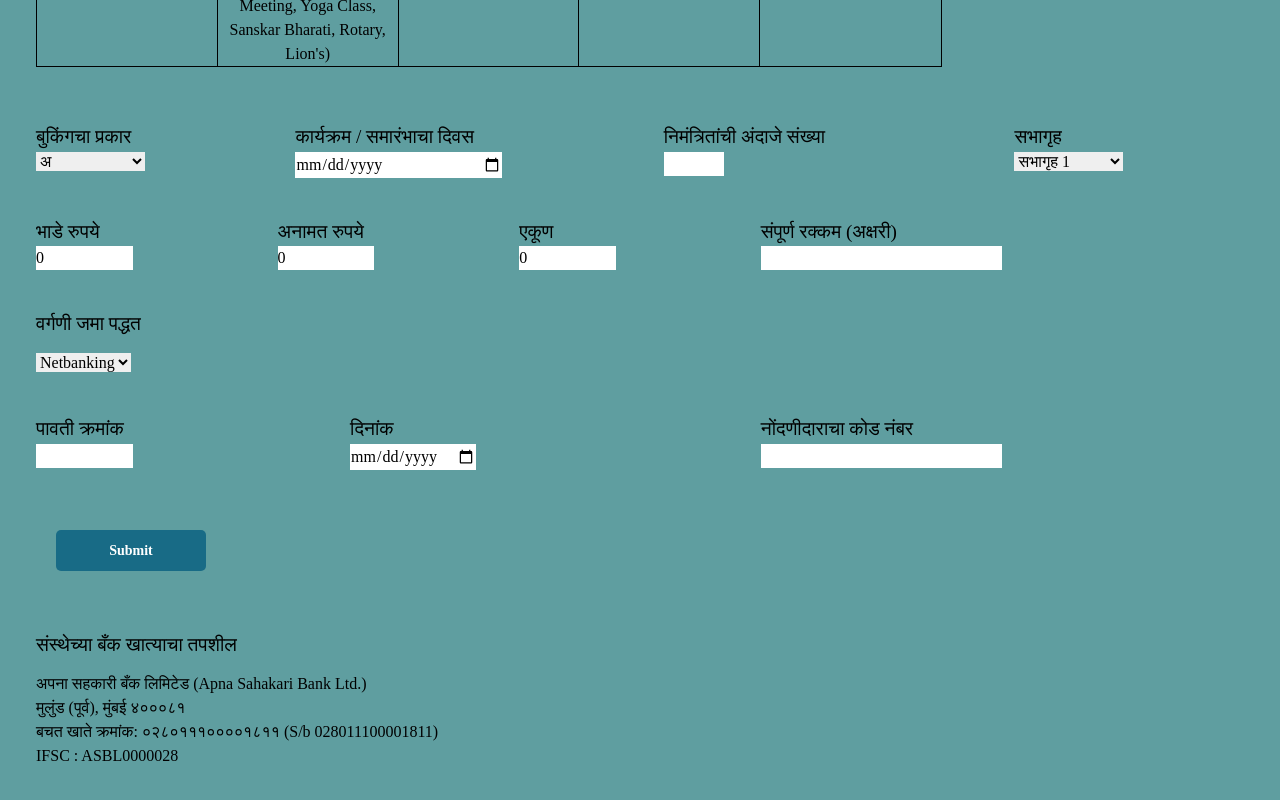
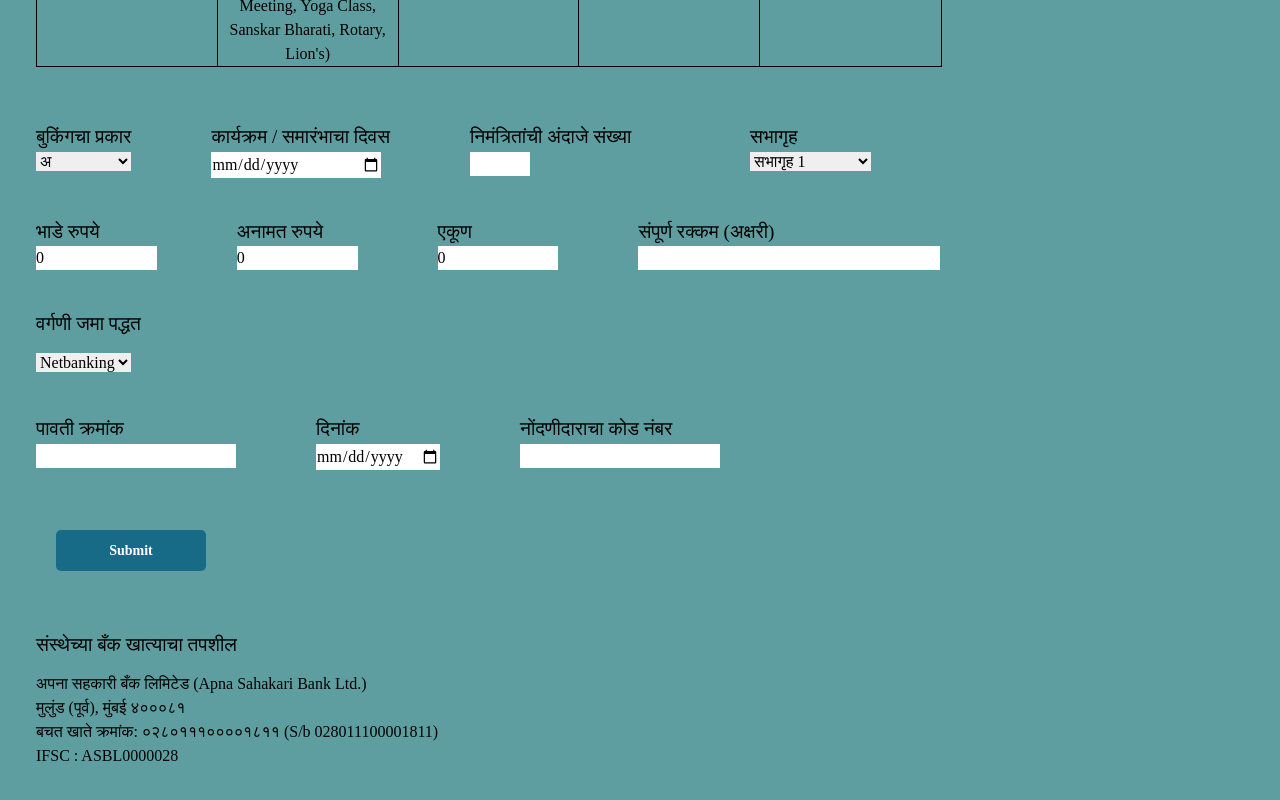
Before and after one commit to mandar-saiyan87/drbs_1, a React (Create React App) app in the folder frontend/: page /hallbookingform in a window 1280 px wide. Shown: the part 860-1660 px from the top of the page. Built offline with nearby package versions, Linux system fonts and the light colour scheme.

Commit message:
UI modified

```diff
--- a/frontend/src/components/pages/HallBookingForm.js
+++ b/frontend/src/components/pages/HallBookingForm.js
@@ -168,8 +168,8 @@ function HallBookingForm() {
           </div>
 
 
-          <div className='flex flex-row my-10 justify-between w-[90%]'>
-            <div className='flex flex-col w-[10%]'>
+          <div className='flex flex-row my-10 justify-start gap-20'>
+            <div className='flex flex-col max-w-max'>
               <label className='text-[1.2rem]'>बुकिंगचा प्रकार</label>
               <select required value={booking.bookingtype} onChange={handleChange} name="bookingtype">
                 <option disabled>Select</option>
@@ -179,7 +179,7 @@ function HallBookingForm() {
                 <option value="ड">ड</option>
               </select>
             </div>
-            <div className='flex flex-col w-[20%]'>
+            <div className='flex flex-col'>
               <label className="text-[1.2rem]" for="dob">कार्यक्रम / समारंभाचा दिवस</label>
               <input required type="date" name="eventdate" value={booking.eventdate} className="w-[95%]" onChange={handleChange} />
             </div>
@@ -198,7 +198,7 @@ function HallBookingForm() {
             </div>
           </div>
 
-          <div className='flex flex-row my-10 justify-between w-[80%]'>
+          <div className='flex flex-row my-10 justify-start gap-20'>
             <div className='flex flex-col w-[10%]'>
               <label className='text-[1.2rem]'>भाडे रुपये</label>
               <input required type="text" name="rent" value={booking.rent} onChange={handleChange} />
@@ -227,37 +227,37 @@ function HallBookingForm() {
           {booking.paymentmode === 'धनादेश' && <>
             <div className="my-10">
               <p className='text-[1.2rem] my-3'>धनादेश तपशील</p>
-              <div className='grid grid-cols-4'>
-                <div className='flex flex-col my-2'>
-                  <label className="mr-3" for="checkno">धनादेश क्र.</label>
-                  <input type="text" name="checkno" value={booking.checkno} className='w-[60%]' maxLength="10" onChange={handleChange} />
+              <div className='flex justify-start gap-20'>
+                <div className='flex flex-col my-2 max-w-max'>
+                  <label className="" for="checkno">धनादेश क्र.</label>
+                  <input type="text" name="checkno" value={booking.checkno} className='max-w-max' maxLength="10" onChange={handleChange} />
                 </div>
                 <div className='flex flex-col my-2'>
-                  <label className="mr-3">दिनांक</label>
-                  <input type="date" name="checkdate" value={booking.checkdate} className='w-[65%]' onChange={handleChange} />
+                  <label className="">दिनांक</label>
+                  <input type="date" name="checkdate" value={booking.checkdate} className='max-w-max' onChange={handleChange} />
                 </div>
                 <div className='flex flex-col my-2'>
-                  <label className="mr-3" for="bank">बँक</label>
-                  <input type="text" name="bankname" value={booking.bankname} className='w-[60%]' onChange={handleChange} />
+                  <label className="" for="bank">बँक</label>
+                  <input type="text" name="bankname" value={booking.bankname} className='max-w-max' onChange={handleChange} />
                 </div>
                 <div className='flex flex-col my-2'>
-                  <label className="mr-3" for="bank">रक्कम रुपये</label>
-                  <input required type="text" name="totalamount" value={booking.totalamount} className='w-[60%]' onChange={handleChange} />
+                  <label className="" for="bank">रक्कम रुपये</label>
+                  <input required type="text" name="totalamount" value={booking.totalamount} className='max-w-max' onChange={handleChange} />
                 </div>
               </div>
             </div>
           </>}
 
-          <div className='flex flex-row my-10 justify-between w-[80%]'>
-            <div className='flex flex-col w-[10%]'>
+          <div className='flex flex-row my-10 justify-start gap-20'>
+            <div className='flex flex-col max-w-max'>
               <label className='text-[1.2rem]'>पावती क्रमांक</label>
               <input type="text" name="receiptno" value={booking.receiptno} onChange={handleChange} />
             </div>
-            <div className='flex flex-col w-[20%]'>
+            <div className='flex flex-col max-w-max'>
               <label className="text-[1.2rem]">दिनांक</label>
-              <input required type="date" name="receiptdate" value={booking.receiptdate} className='w-[65%]' onChange={handleChange} />
+              <input required type="date" name="receiptdate" value={booking.receiptdate} className='max-w-max' onChange={handleChange} />
             </div>
-            <div className='flex flex-col w-[25%]'>
+            <div className='flex flex-col max-w-max'>
               <label className="text-[1.2rem]">नोंदणीदाराचा कोड नंबर</label>
               <input type="text" name="membercode" value={booking.membercode} onChange={handleChange} />
             </div>
```
